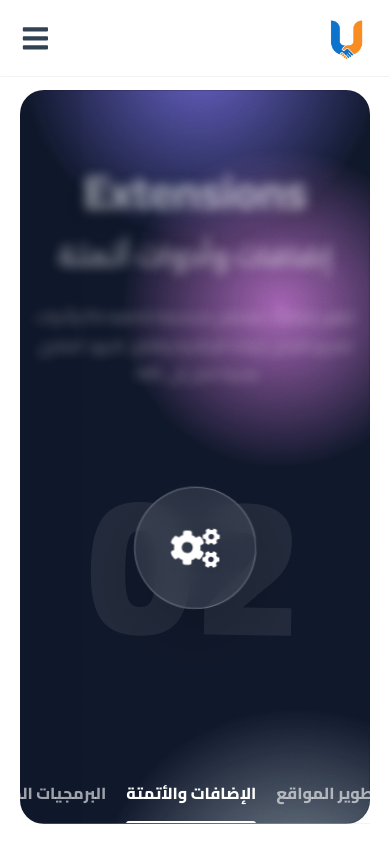
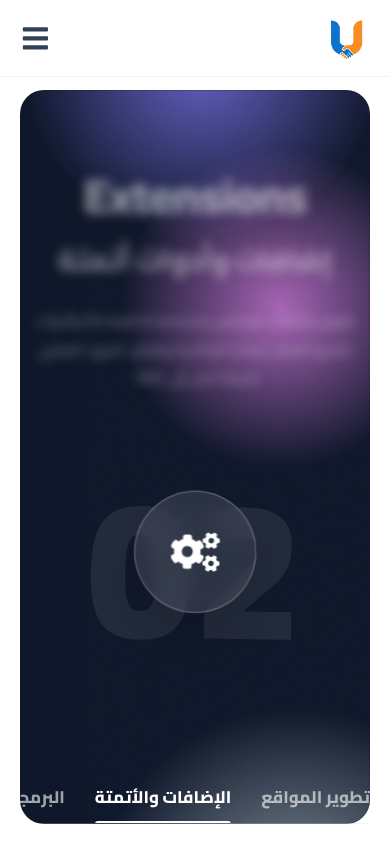
Before and after one commit to AllBadry/uboor, a React (Vite) app: page / in a window 390 px wide. Shown: the top 844 px of the page. Built offline with nearby package versions, Linux system fonts and the light colour scheme.

Commit message:
edit hero section

```diff
--- a/src/styles/Hero.css
+++ b/src/styles/Hero.css
@@ -239,6 +239,27 @@
   .massive-desc { margin: 0 auto; }
   .massive-bg-number { font-size: 12rem; }
   .glass-icon-circle { width: 120px; height: 120px; font-size: 3rem; }
-  .hero-tabs-container { overflow-x: auto; white-space: nowrap; padding: 0 10px; gap: 20px; }
-  .hero-tab { flex: none; font-size: 1rem; }
+  .hero-tabs-container {
+    display: flex;
+    justify-content: flex-start; /* السر هنا: نلغي التباعد الإجباري ونبدأ من اليمين */
+    overflow-x: auto; /* السماح بسحب الكلمات يميناً ويساراً */
+    white-space: nowrap; /* منع الكلمات من النزول لسطر جديد */
+    width: 100%;
+    padding: 0 20px; /* إعطاء مسافة تنفس من جوانب الشاشة */
+    gap: 30px; /* مسافة أمان مريحة بين كل تاب والآخر */
+    margin-bottom: 20px;
+
+    /* 🌟 إخفاء شريط التمرير المزعج مع بقاء خاصية السحب */
+    -webkit-overflow-scrolling: touch; /* سحب ناعم جداً على الآيفون وسفاري */
+    scrollbar-width: none; /* لمتصفح فايرفوكس */
+    -ms-overflow-style: none; /* لمتصفح إيدج */
+  }
+  .hero-tabs-container::-webkit-scrollbar {
+    display: none;
+  }
+  .hero-tab {
+    flex: 0 0 auto; /* يمنع الكلمات من الانضغاط أو التشوه */
+    font-size: 1.05rem;
+    padding: 10px 0;
+  }
 }
```
